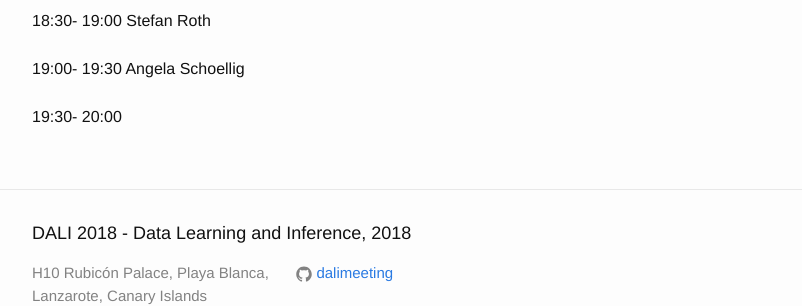
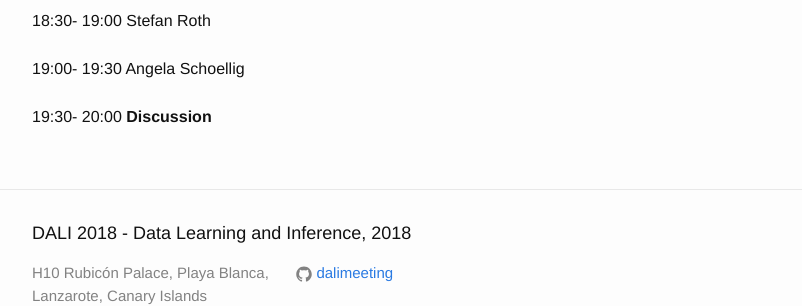
Before and after one commit to dalimeeting/dalimeeting.github.io, a Jekyll site: the page built from _posts/2018-04-03-autonomous-driving.md, in a window 1280 px wide. Shown: the part 1032-1338 px from the top of the page, without its empty margins (238-1040 px from the left). Built offline with Jekyll 4.4.1, drawn with Linux system fonts in a browser that asks for light colours.

Commit message:
Update 2018-04-03-autonomous-driving.md

```diff
--- a/_posts/2018-04-03-autonomous-driving.md
+++ b/_posts/2018-04-03-autonomous-driving.md
@@ -104,10 +104,10 @@
   youtube:
   start: "19:00"
   end: "19:30"
-- title:
+- title: Discussion
   author:
   - given:
-    family: Discussion
+    family:
     url:
     institute:
   youtube:
```
